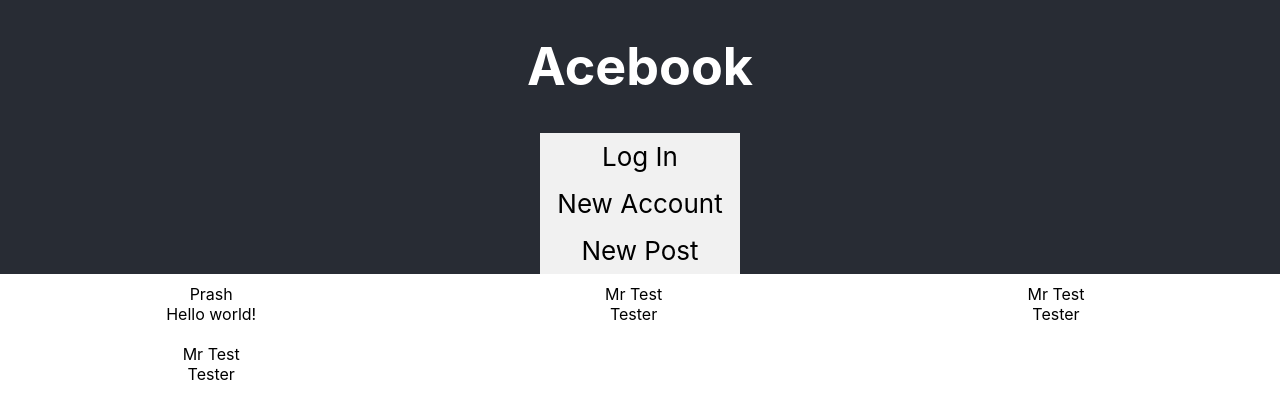
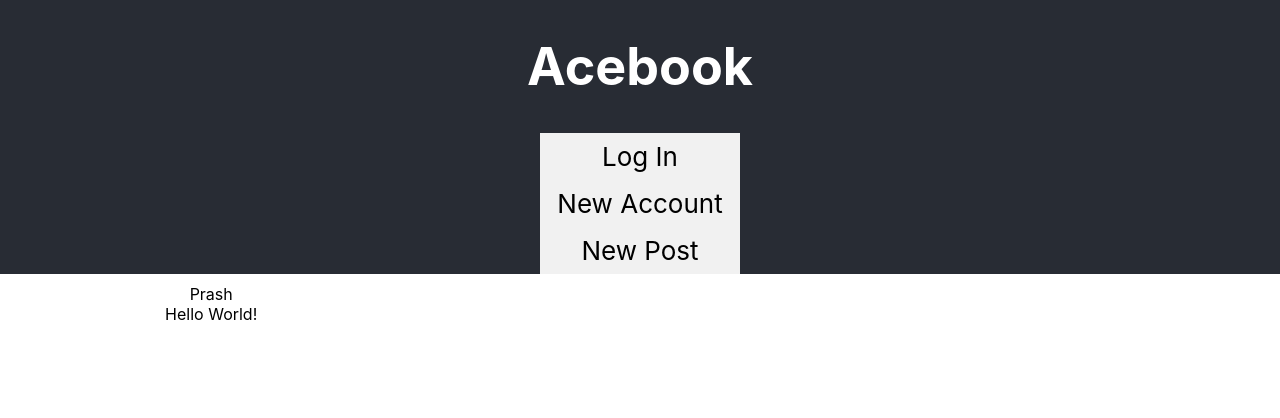
Before and after one commit to sacullezzar/AcebookFrontend, a React (Create React App) app in the folder client/: page / in a window 1280 px wide. Shown: the top 418 px of the page. Built offline with nearby package versions, Linux system fonts and the light colour scheme.

Commit message:
working towards unit testing, current issues with async call to fetch data

```diff
--- a/client/src/App.js
+++ b/client/src/App.js
@@ -21,13 +21,17 @@ class App extends Component {
   }
 
   render() {
+
+    const posts = [{"user": "Prash","message": "Hello World!"}]
+
     return (
       <div className="App">
         <Header />
         <div className='postsWrapper'>
-          {this.state.posts.map ((post) => {
-            return <Post post={post} />
-          })}
+          {posts.map ((post) => {
+            return <Post post={post}/>
+          })
+      }
         </div>
       </div>
     );
```
Also changed, not shown: 1 other file (tests, documents, lock files or other folders).
